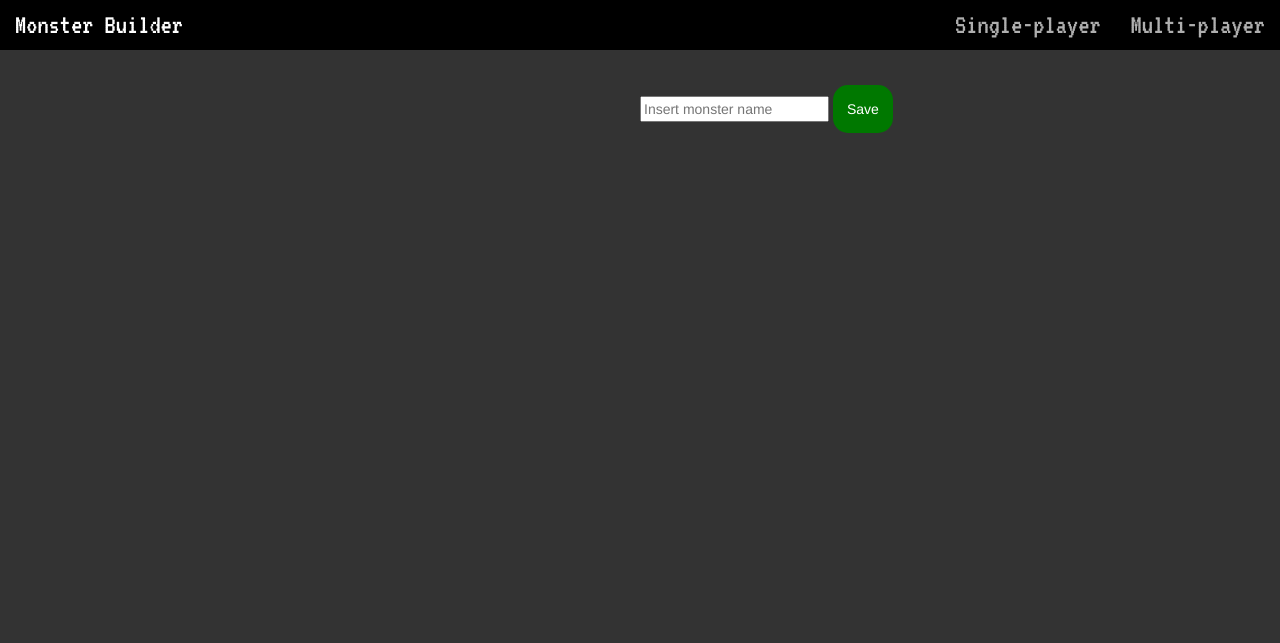
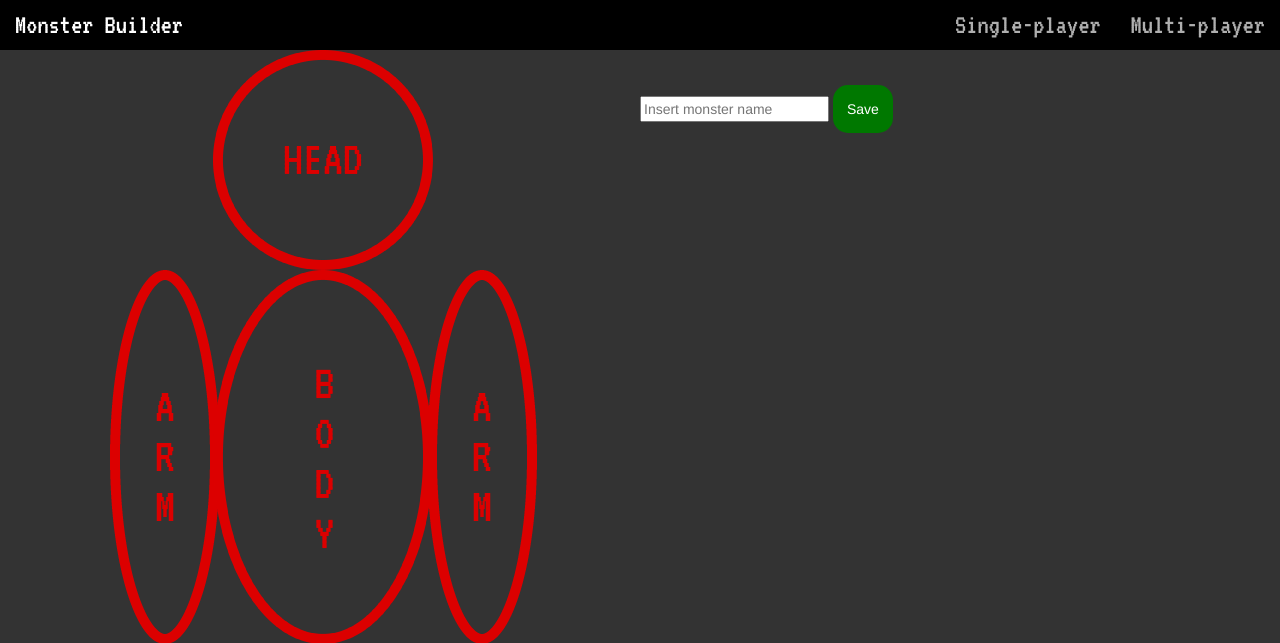
Before and after one commit to RaunoT/MonsterBuilder, a PHP site: page /page/index.html in a window 1280 px wide. Shown: the top 643 px of the page. Before the commit the page ends 133 px from the top, so only its background shows below. Run offline with PHP 8.4, Linux system fonts and the light colour scheme; some libraries are stand-ins or nearby versions.

Commit message:
Sprites chaning on click, now scaleing though == still very broken.

```diff
--- a/css/style.css
+++ b/css/style.css
@@ -102,8 +102,11 @@ img {
     filter: grayscale(1) brightness(0.25); /* Microsoft Edge and Firefox 35+ */
 }
 
-/*
 #pHead {
+    background: url("../assets/monster/heads.png") no-repeat;
+    background-position-x: 0px;
+    width: 220px;
+    height: 220px;
 }
 
 #pChest {
@@ -146,8 +149,5 @@ img {
 
 }
 
-#why {
-    position: relative;
-    clip: rect(0px,220px,220px,0px);
-}
+/*
 */
```
